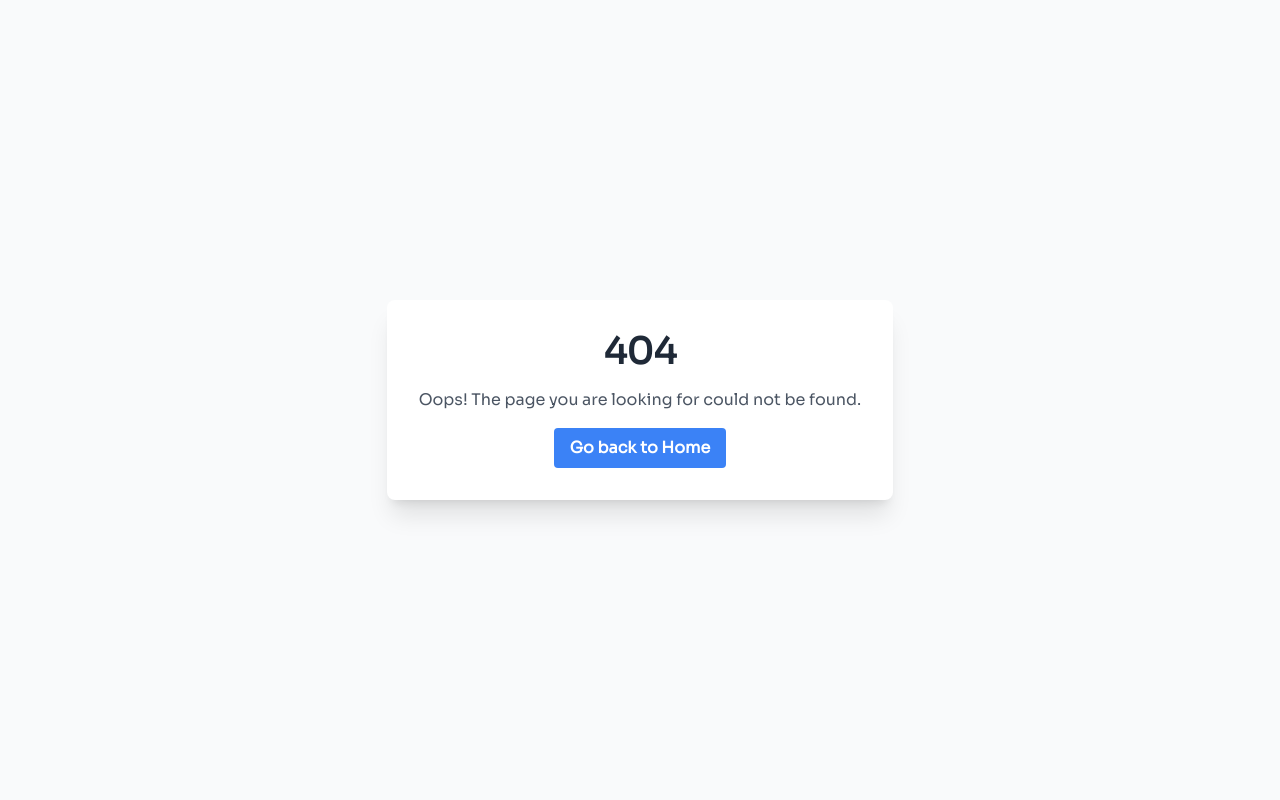
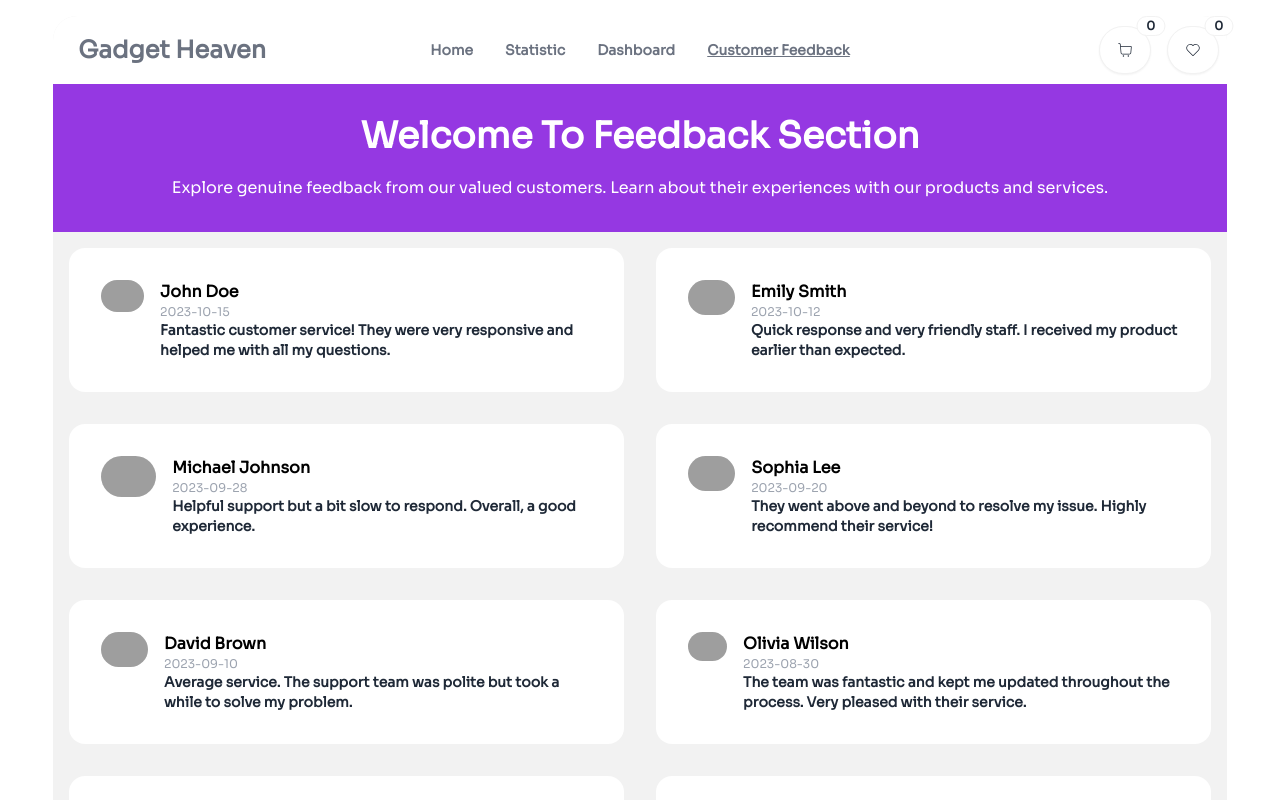
Before and after one commit to programming-hero-web-course-4/b10a8-gadget-heaven-tsakib2000, a React (Vite) app: page /reviews in a window 1280 px wide. Before the commit this address had no page. Shown: the top 800 px of the page. Built offline with nearby package versions, Linux system fonts and the light colour scheme; grey boxes are pictures that could not be loaded.

Commit message:
added a review section & fixed some issue

```diff
--- a/src/Components/Navbar.jsx
+++ b/src/Components/Navbar.jsx
@@ -22,7 +22,7 @@ const wishList = useContext(AddWishArrayContext)
       <NavLink className={({isActive})=>isActive?'underline':' '} to='/dashboard' >Dashboard</NavLink>
       </li>
       <li>
-      <NavLink className={({isActive})=>isActive?'underline':' '} to='/review' >Customer Feedback</NavLink>
+      <NavLink className={({isActive})=>isActive?'underline':' '} to='/reviews' >Customer Feedback</NavLink>
       </li>
     </>
   );
--- a/src/Pages/ReviewPage.jsx
+++ b/src/Pages/ReviewPage.jsx
@@ -1,10 +1,20 @@
-import { useLoaderData } from "react-router-dom";
+
 import ReviewCard from "../Components/ReviewCard";
+import { useEffect, useState } from "react";
 
 
 const ReviewPage = () => {
-    const data = useLoaderData()
-    return (<>
+    const [reviewData,setReviewData]=useState([])
+
+    useEffect(()=>{
+
+        fetch('/review.json')
+        .then(res => res.json())
+        .then(data=>setReviewData(data))
+
+    },[])
+    return (
+    <>
   <div className="p-8 text-center gap-5 flex flex-col justify-center items-center bg-banner">
         <h1 className="text-white text-4xl font-bold capitalize">Welcome to feedback section</h1>
         <p className="text-white font-thin">
@@ -14,7 +24,7 @@ const ReviewPage = () => {
       </div>
         <div className="grid grid-cols-2">
            {
-            data.map((review,idx)=> <ReviewCard key={idx} review={review}/>)
+            reviewData.map((review,idx)=> <ReviewCard key={idx} review={review}/>)
            }
         </div>
         </>
--- a/src/Routes/Routes.jsx
+++ b/src/Routes/Routes.jsx
@@ -48,9 +48,9 @@ const router = createBrowserRouter([
           loader:()=>fetch('/gadgets.json')
         },
         {
-          path:'/review',
+          path:'/reviews',
           element:<ReviewPage/>,
-          loader:()=>fetch('/review.json')
+
         }
       ]
     },
```
